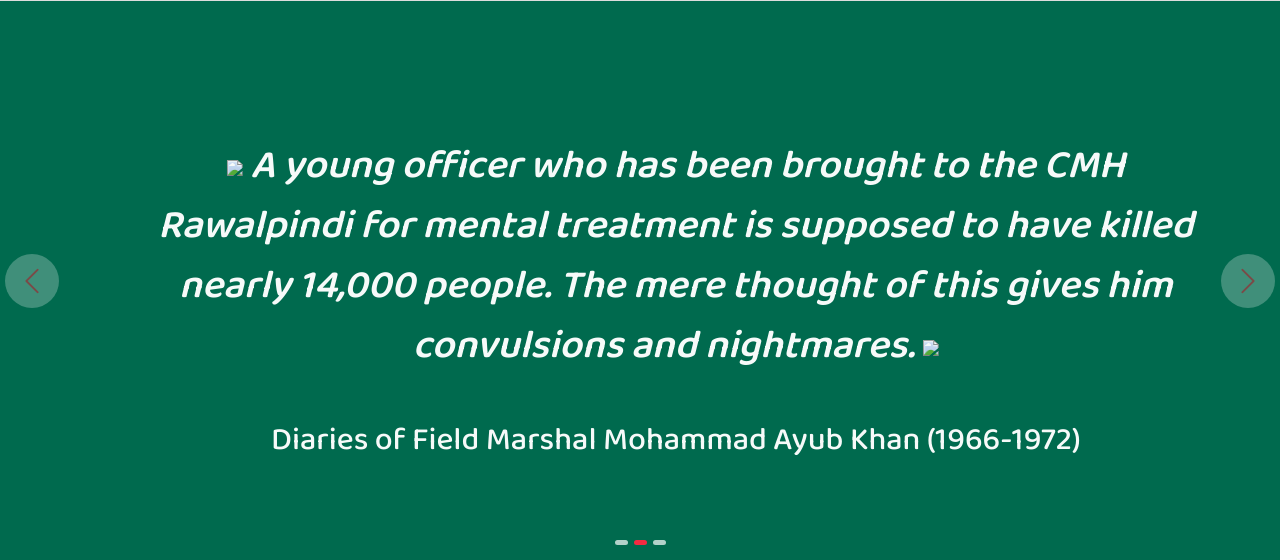
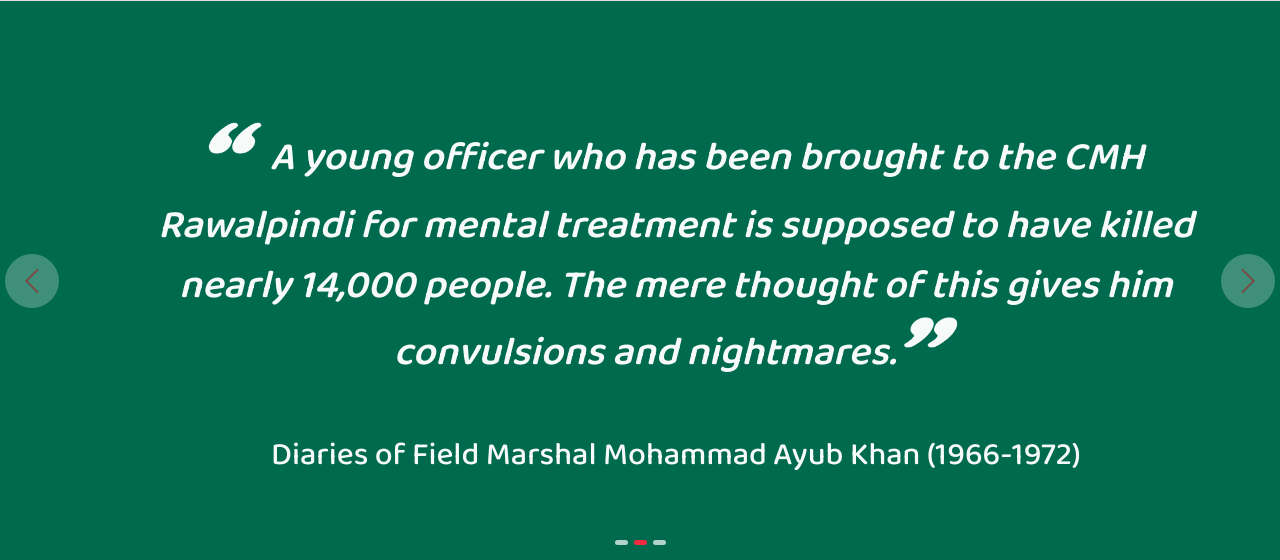
Before and after one commit to trqrizu/Nineteen-Seventy-One, a plain HTML site: page index.html in a window 1280 px wide. Shown: the part 4840-5400 px from the top of the page. Drawn offline with Linux system fonts and the light colour scheme; the site is published under a folder, as on GitHub Pages, so addresses that start at the root find nothing.

Commit message:
15 Jan 2022 v5

```diff
--- a/index.html
+++ b/index.html
@@ -539,9 +539,9 @@
           <div class="carousel-container">
             <div class="container animate__animated animate__fadeInRight" height="500px" style="float:right">
               <div class="quotebody">
-                <img src="/assets/img/quote-1.png" height="75">
+                <img src="./assets/img/quote-1.png" height="75">
                   If blood is the price of independence, then Bangladesh has paid the highest price in history.
-                <img src="/assets/img/quote-2.png" height="75">
+                <img src="./assets/img/quote-2.png" height="75">
               </div>
               <div class="quotefoot">
                 London Times
@@ -555,9 +555,9 @@
           <div class="carousel-container">
             <div class="container animate__animated animate__fadeInRight" height="500px" style="float:right">
               <div class="quotebody">
-                <img src="/assets/img/quote-1.png" height="75">
+                <img src="./assets/img/quote-1.png" height="75">
                   A young officer who has been brought to the CMH Rawalpindi for mental treatment is supposed to have killed nearly 14,000 people. The mere thought of this gives him convulsions and nightmares.
-                <img src="/assets/img/quote-2.png" height="75">
+                <img src="./assets/img/quote-2.png" height="75">
               </div>
               <div class="quotefoot">
                 Diaries of Field Marshal Mohammad Ayub Khan (1966-1972)
@@ -571,9 +571,9 @@
           <div class="carousel-container">
             <div class="container animate__animated animate__fadeInRight" height="500px" style="float:right">
               <div class="quotebody">
-                <img src="/assets/img/quote-1.png" height="75">
+                <img src="./assets/img/quote-1.png" height="75">
                   বাংলার জনসাধারণ কোনো মানুষের বিরুদ্ধে নয়, বাংলার জনসাধারণ জালিমের বিরুদ্ধে– সে যেখানেই পয়দা হোক না কেনো।
-                <img src="/assets/img/quote-2.png" height="75">
+                <img src="./assets/img/quote-2.png" height="75">
               </div>
               <div class="quotefoot">
                 বঙ্গবন্ধু শেখ মুজিবুর রহমান
```
